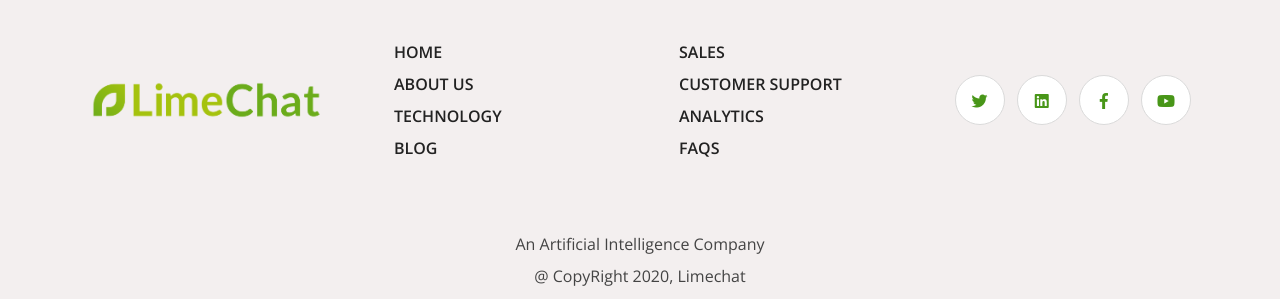
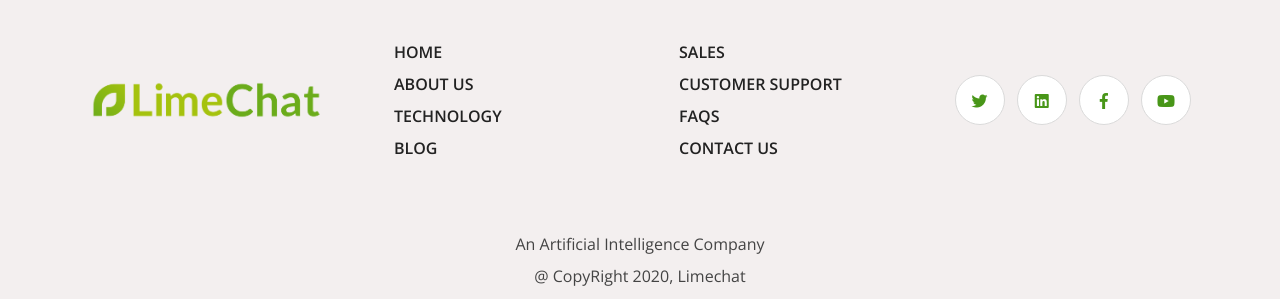
Before and after one commit to Limechat/Website, a Jekyll site: the page built from index.html, in a window 1280 px wide and 900 px high, scrolled down 4632 px. Shown: the part 526-825 px from the top of the window. Built offline with Jekyll 4.4.1, drawn with Linux system fonts in a browser that asks for light colours; some web fonts are replaced.

Commit message:
Removed Analytics Page

```diff
--- a/_includes/footer.html
+++ b/_includes/footer.html
@@ -17,10 +17,10 @@
                         <li class="d-inline ml-4 mr-4"><a href="https://blog.limechat.ai">Blog</a></li><br>
                      </ul>
                      <ul class="copyright col-sm-6">
-                        <li class="d-inline ml-4 mr-4"><a href="features.html">Sales</a></li><br>
-                        <li class="d-inline ml-4 mr-4"><a href="features.html">Customer Support</a></li><br>
-                        <li class="d-inline ml-4 mr-4"><a href="features.html">Analytics</a></li><br>
+                        <li class="d-inline ml-4 mr-4"><a href="sales.html">Sales</a></li><br>
+                        <li class="d-inline ml-4 mr-4"><a href="support.html">Customer Support</a></li><br>
                         <li class="d-inline ml-4 mr-4"><a href="faq.html">FAQs</a></li><br>
+                        <li class="d-inline ml-4 mr-4"><a href="contact-us.html">Contact Us</a></li><br>
                      </ul>
                   </div>
 
--- a/_includes/header.html
+++ b/_includes/header.html
@@ -64,7 +64,6 @@
                               <div class="dropdown-menu" aria-labelledby="navbarDropdown">
                                  <a class="dropdown-item" href="sales.html">Sales</a>
                                  <a class="dropdown-item" href="support.html">Customer Support</a>
-                                 <a class="dropdown-item" href="analytics.html">Analytics</a>
                               </div>
                            </li>
 
```
